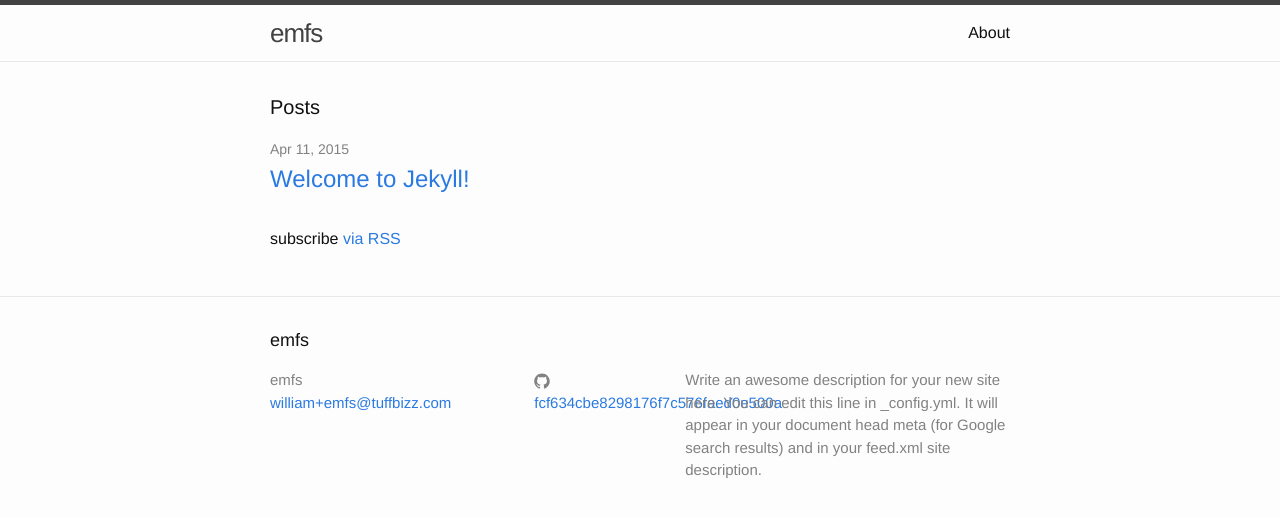
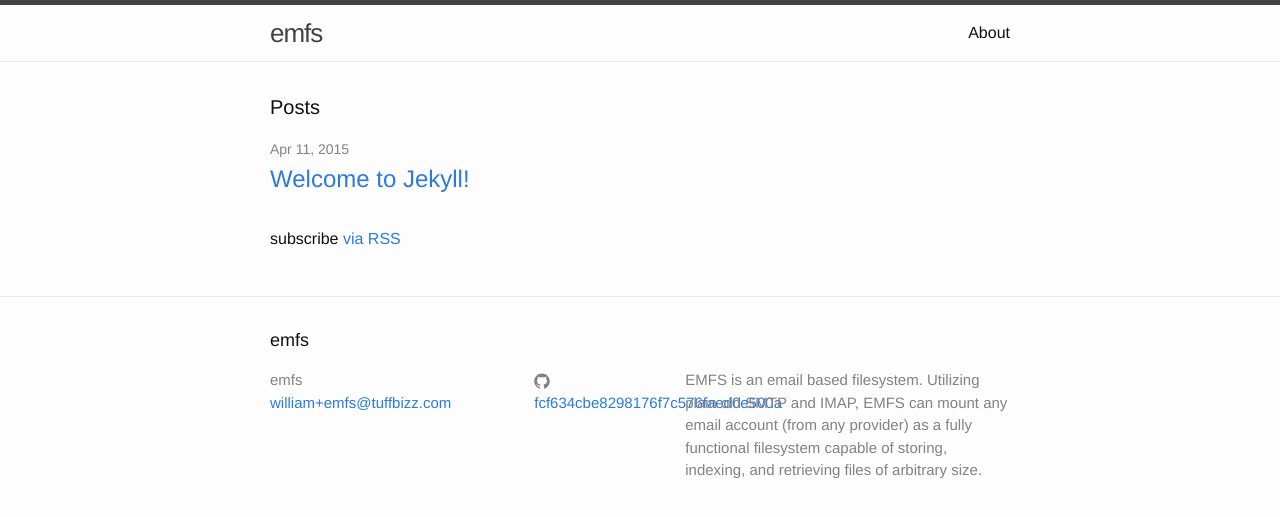
Before and after one commit to woodruffw-hackathons/emfs-frontend, a Jekyll site: the page built from index.html, in a window 1280 px wide. Shown: the top 517 px of the page. Built offline with Jekyll 4.4.1, drawn with Linux system fonts in a browser that asks for light colours.

Commit message:
commit @ Sat Apr 11 21:29:12 EDT 2015

```diff
--- a/_config.yml
+++ b/_config.yml
@@ -2,9 +2,9 @@
 title: emfs
 email: william+emfs@tuffbizz.com
 description: > # this means to ignore newlines until "baseurl:"
-  Write an awesome description for your new site here. You can edit this
-  line in _config.yml. It will appear in your document head meta (for
-  Google search results) and in your feed.xml site description.
+  EMFS is an email based filesystem. Utilizing plain old SMTP and IMAP, EMFS can
+  mount any email account (from any provider) as a fully functional filesystem
+  capable of storing, indexing, and retrieving files of arbitrary size.
 baseurl: "/emfs-frontend/" # the subpath of your site, e.g. /blog/
 url: "http://yourdomain.com" # the base hostname & protocol for your site
 github_username: fcf634cbe8298176f7c576faed0e500a
```
